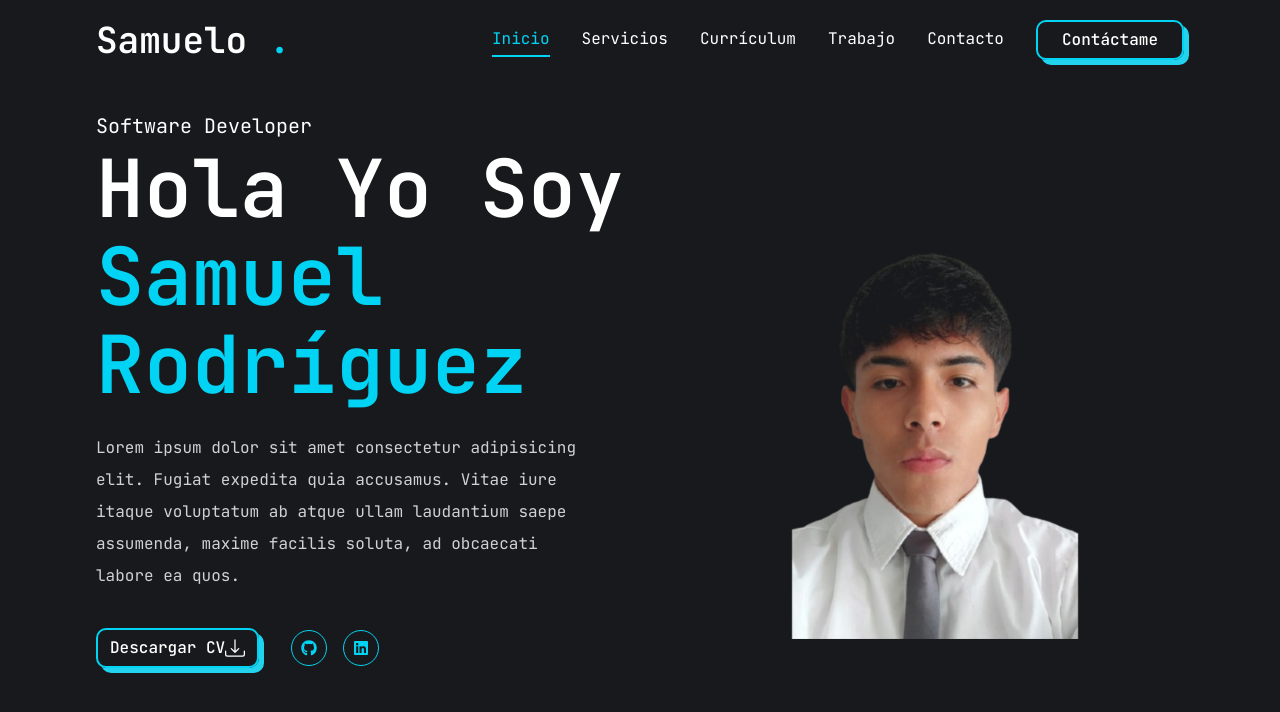
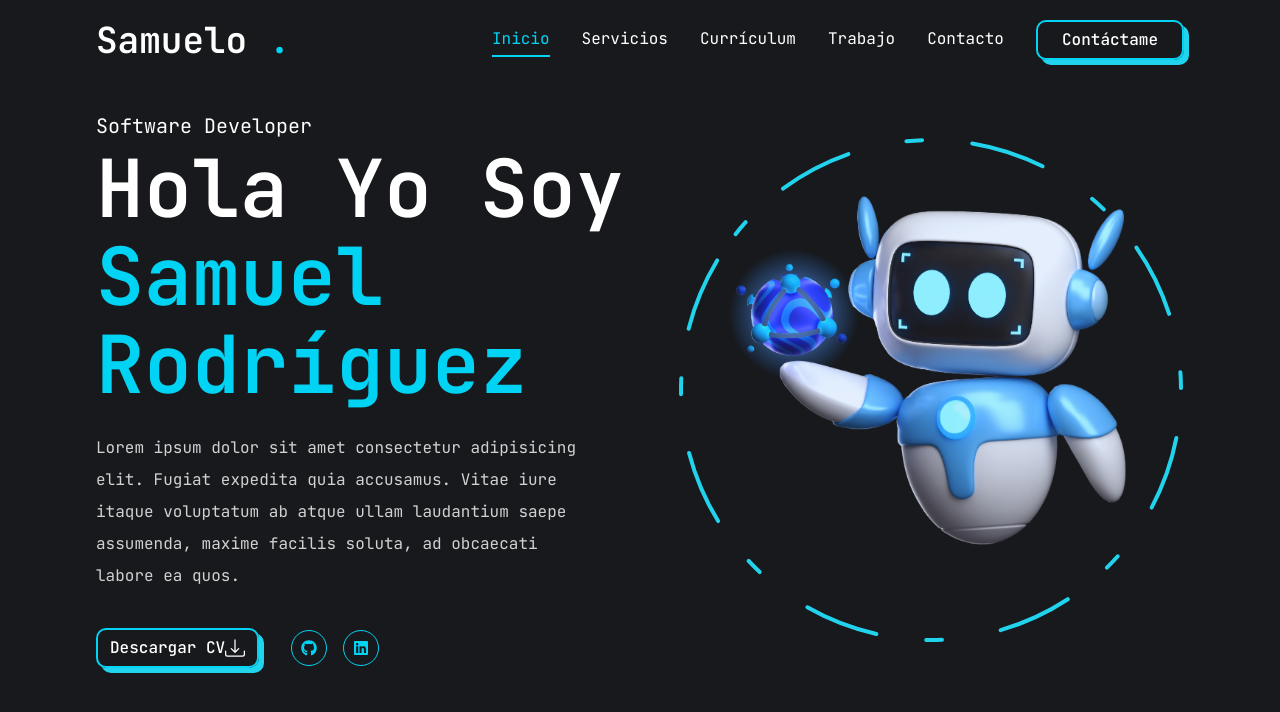
Before and after one commit to SamuelRodriguezC/Portfoleo, a Next.js app in the folder my-app/: page / in a window 1280 px wide. Shown: the top 712 px of the page. Built offline with nearby package versions, Linux system fonts and the light colour scheme.

Commit message:
Mejorar componente de imagen

```diff
--- a/my-app/app/page.jsx
+++ b/my-app/app/page.jsx
@@ -25,7 +25,7 @@
             <div className="flex flex-col xl:flex-row items-center gap-8">
 
               {/* descargar hoja de vida */}
-              <Button >
+              <Button>
                  <span>Descargar CV</span>
                  <BsDownload className="text-xl" />
               </Button>
--- a/my-app/components/uiComponents/Photo.jsx
+++ b/my-app/components/uiComponents/Photo.jsx
@@ -6,14 +6,27 @@
 const Photo = () => {
   return (
     <div className="w-full h-full relative">
+
       <motion.div
-        initial={{opacity: 0}}
+        initial={{ opacity: 0 }} // Estado inicial: invisible
         animate={{
-            opacity: 1,
-            transition: {delay: 1, duration: 0.4, ease: "easeIn"}
+            opacity: 1, // Estado final: visible
+            transition: { delay: 1, duration: 0.4, ease: "easeIn" } // Retraso de 2s, duración de 0.4s, curva suave
         }}
-    >
-        <div className="relative w-[298px] h-[298px] xl:w-[498px] xl:h-[498px] mix-blend-lighten">
+      >
+        {/* Contenedor de la imagen (aparece un poco antes que el contenedor principal) */}
+        <motion.div
+          initial={{ opacity: 0, y: 0 }} // Invisible y sin desplazamiento
+          animate={{
+            opacity: 1,           // Se vuelve visible
+            y: [5, -15, 5]        // Sube y baja
+          }}
+          transition={{
+            opacity: { delay: 1.4, duration: 0.4, ease: "easeIn" }, // Fade in
+            y: { delay: 1.8, duration: 5, ease: "easeInOut", repeat: Infinity } // Movimiento continuo
+          }}
+          className="w-[298px] h-[298px] xl:w-[498px] xl:h-[498px] mix-blend-lighten absolute"
+        >
           <Image
             src="/assets/image.png"
             priority
@@ -22,10 +35,38 @@
             alt="my image"
             className="object-contain"
           />
-        </div>
+        </motion.div>
+
       </motion.div>
+
+      {/* SVG animado que rodea la imagen */}
+      <motion.svg
+        className="w-[300px] xl:w-[506px] h-[300px] xl:h-[506px]" // Tamaño del círculo según el dispositivo
+        fill="transparent" // Sin relleno
+        viewBox="0 0 506 506" // Área de dibujo
+        xmlns="http://www.w3.org/2000/svg"
+      >
+        {/* Círculo animado */}
+        <motion.circle
+            cx="253" cy="253" r="250" // Centro y radio del círculo
+            stroke="#22d3ee" // Color de borde (cyan-400)
+            strokeWidth="4" // Grosor de línea
+            strokeLinecap="round" // Extremos redondeados
+            strokeLinejoin="round" // Uniones redondeadas
+            initial={{ strokeDasharray: "24 10 0 0" }} // Patrón inicial de línea discontinua
+            animate={{
+              strokeDasharray: ["15 120 25 25", "16 25 92 72", "4 250 22 22"], // Cambia el patrón de línea
+              rotate: [120, 360] // Gira el círculo de 120° a 360°
+            }}
+            transition={{
+              duration: 20, // La animación dura 20 segundos
+              repeat: Infinity, // Se repite infinitamente
+              repeatType: "reverse" // Invierte la dirección en cada ciclo
+            }}
+        />
+      </motion.svg>
     </div>
   )
 }
 
-export default Photo
+export default Photo // Exporta el componente para su uso en otras partes del proyecto
```
Also changed, not shown: my-app/public/assets/image.png.
